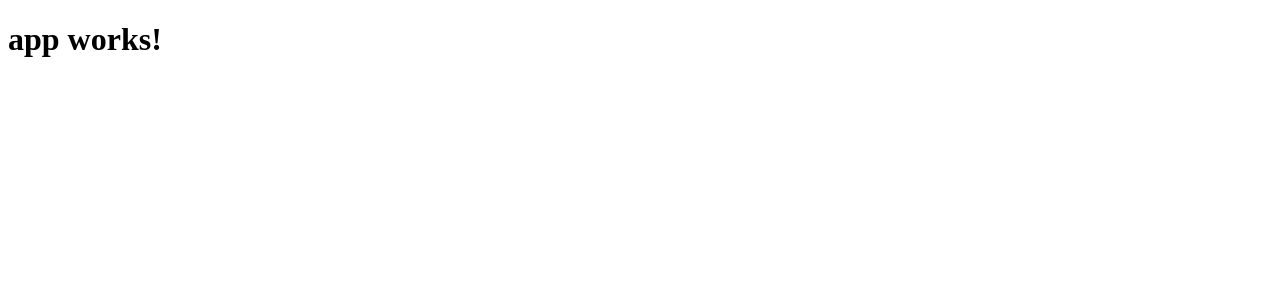
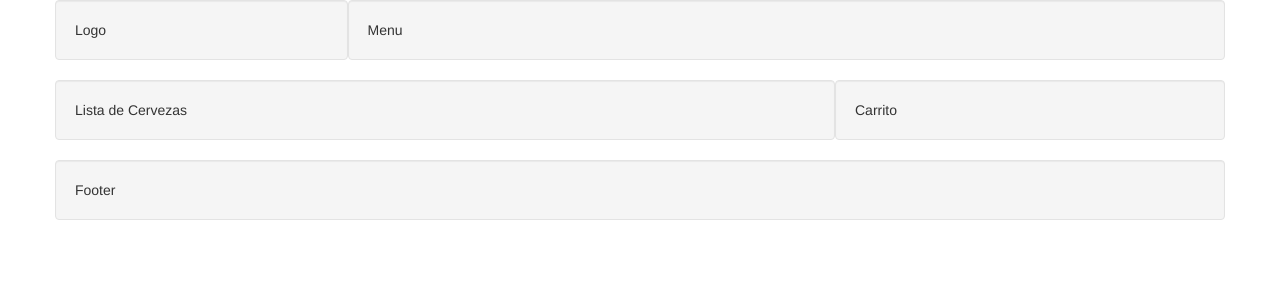
Before and after one commit to Unicen/Angular2-Seminario, an Angular app in the folder Brewery/: page / in a window 1280 px wide. Shown: the top 300 px of the page. Built offline with nearby package versions, Linux system fonts and the light colour scheme.

Commit message:
02-Components - Update Root Component

```diff
--- a/Brewery/src/app/app.component.html
+++ b/Brewery/src/app/app.component.html
@@ -1,3 +1,13 @@
-<h1>
-  {{title}}
-</h1>
+<div class="container">
+  <div class="row">
+  <div class="col-md-3 well">Logo</div>
+  <div class="col-md-9 well">Menu</div>
+</div>
+<div class="row">
+  <div class="col-md-8 well">Lista de Cervezas</div>
+  <div class="col-md-4 well">Carrito</div>
+</div>
+<div class="row">
+  <div class="col-md-12 well">Footer</div>
+</div>
+</div>
--- a/Brewery/src/app/app.component.ts
+++ b/Brewery/src/app/app.component.ts
@@ -1,10 +1,9 @@
 import { Component } from '@angular/core';
 
 @Component({
-  selector: 'app-root',
+  selector: 'app-brewery',
   templateUrl: './app.component.html',
   styleUrls: ['./app.component.css']
 })
 export class AppComponent {
-  title = 'app works!';
 }
--- a/Brewery/src/index.html
+++ b/Brewery/src/index.html
@@ -7,8 +7,9 @@
 
   <meta name="viewport" content="width=device-width, initial-scale=1">
   <link rel="icon" type="image/x-icon" href="favicon.ico">
+  <link rel="stylesheet" href="https://maxcdn.bootstrapcdn.com/bootstrap/3.3.7/css/bootstrap.min.css" integrity="sha384-BVYiiSIFeK1dGmJRAkycuHAHRg32OmUcww7on3RYdg4Va+PmSTsz/K68vbdEjh4u" crossorigin="anonymous">
 </head>
 <body>
-  <app-root>Loading...</app-root>
+  <app-brewery>Loading...</app-brewery>
 </body>
 </html>
```
